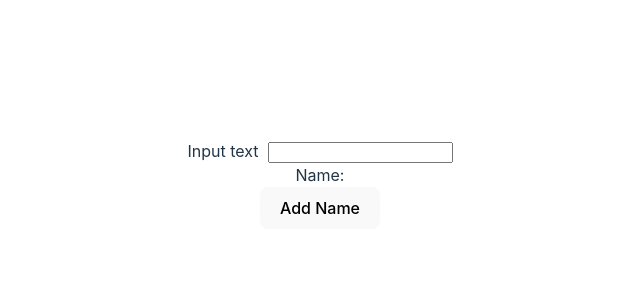
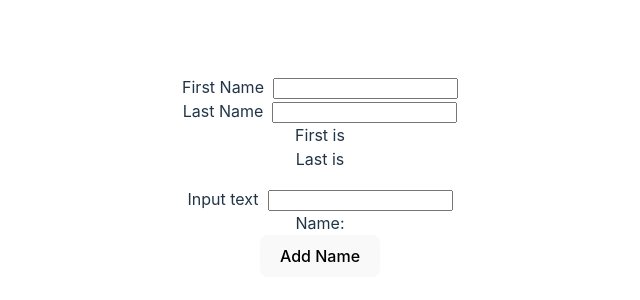
Before and after one commit to Mani007/reactStatesHook, a React (Vite) app in the folder Advance React States/: page / in a window 1280 px wide. Shown: the part 224-524 px from the top of the page, without its empty margins (320-960 px from the left). Built offline with nearby package versions, Linux system fonts and the light colour scheme.

Commit message:
without action type reducers

```diff
--- a/Advance React States/src/App.jsx
+++ b/Advance React States/src/App.jsx
@@ -49,7 +49,33 @@ import './App.css'
 
 // USE REDUCER CODE BELOW FOR STATE MANAGEMENT
 
-function App() {
+function UserForm() {
+
+ const [state,dispatch] = useReducer((state,action) => ({
+    ...state,
+    ...action,
+  }), {
+    first: "",
+    last: ""
+  })
+  return (
+    <div>
+        <label htmlFor="">First Name &nbsp;</label>
+        <input type="text" value={state.first}
+        onChange={(e) => dispatch({first: e.target.value})}
+        /> <br />
+        <label htmlFor="">Last Name &nbsp;</label>
+        <input type="text" value={state.last}
+         onChange={(e) => dispatch({last: e.target.value})}
+        />
+        <div>
+          First is {state.first} <br />
+          Last is {state.last}
+        </div>
+    </div>
+  );
+}
+function NameList() {
 
  const [state, dispatch] = useReducer((state, action) => {
   switch(action.type) {
@@ -67,7 +93,7 @@ function App() {
     names: [],
     name: ""
   })
-  console.log(state.names)
+  //console.log(state.names)
   return(
     <div>
       {/* <Counter/>
@@ -88,4 +114,15 @@ function App() {
   )
 }
 
+
+export const App = () => {
+  return (
+    <>
+    <UserForm/>
+    <NameList/>
+    </>
+  )
+}
+
+
 export default App
```
